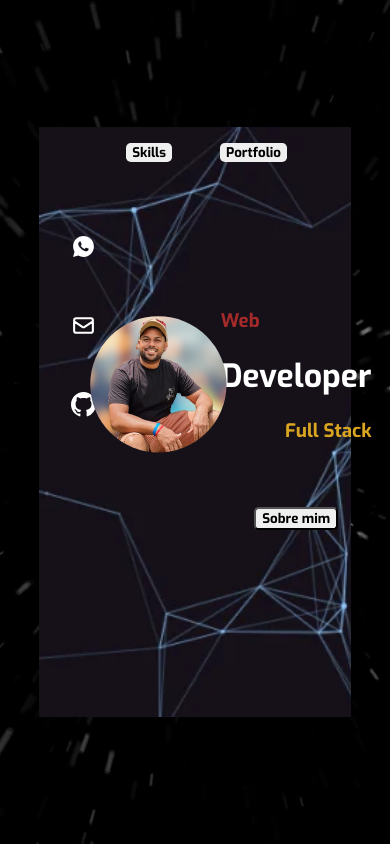
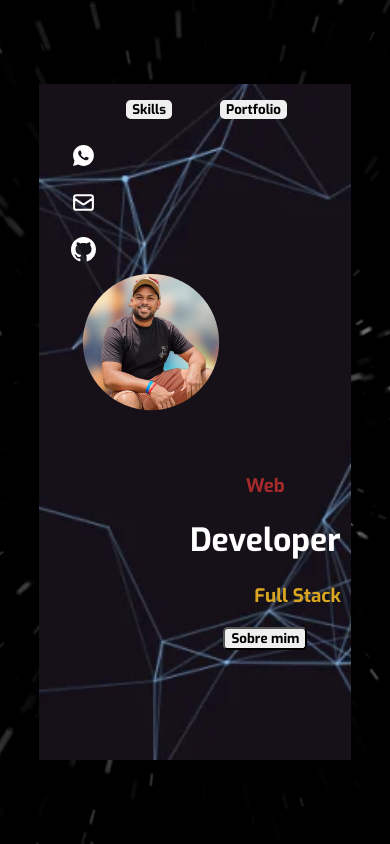
Before and after one commit to MateusSantiagoDev/meu-portfolio, a React (Create React App) app: page / in a window 390 px wide. Built offline with nearby package versions, Linux system fonts and the light colour scheme; the HTML template or start-up script is replaced by a standard one.

Commit message:
feat: implemented responsiveness

```diff
--- a/src/views/Home/Home.css
+++ b/src/views/Home/Home.css
@@ -9,7 +9,7 @@
 .body {
   width: 80%;
   height: 70%;
-    background-image: url('../../assets/images/background2.webp');
+  background-image: url("../../assets/images/background2.webp");
   background-repeat: no-repeat;
   background-position: center;
   background-size: cover;
@@ -24,10 +24,10 @@
 .list button {
   margin-right: 3rem;
   color: black;
-    font-family: 'Exo';
+  font-family: "Exo";
   font-weight: 700;
   border: none;
-    border-radius: .3rem;
+  border-radius: 0.3rem;
 }
 
 .list button:hover {
@@ -75,7 +75,7 @@
 
 .div_data {
   margin: 7rem 2rem 0 0;
-    font-family: 'Exo';
+  font-family: "Exo";
   cursor: context-menu;
 }
 
@@ -100,8 +100,8 @@
 }
 
 .button {
-    border-radius: .3rem;
-    font-family: 'Exo';
+  border-radius: 0.3rem;
+  font-family: "Exo";
   font-weight: 700;
 }
 
@@ -110,3 +110,251 @@
   color: #fff;
   cursor: pointer;
 }
+
+@media (max-width: 375px) {
+  .div_ctt {
+    display: flex;
+    position: fixed;
+  }
+
+  .div_ctt li {
+    padding: 0.5rem;
+    margin-left: 25%;
+  }
+
+  .h3_1 {
+    text-align: center;
+    margin-top: 100%;
+  }
+
+  .div_img {
+    margin-left: 8%;
+  }
+
+  .div_button {
+    margin-top: 0;
+    margin-right: 20%;
+  }
+}
+
+@media (max-width: 667px) {
+  .div_ctt li {
+    margin-top: 0;
+    padding: 0 0 0.5rem 0;
+  }
+
+  .div_data {
+    padding: 0;
+    margin-top: 0;
+  }
+
+  .div_button {
+    margin-top: 0;
+  }
+}
+
+@media (max-width: 414px) {
+  .div_img-data {
+    position: absolute;
+    width: 60%;
+  }
+  .h3_1 {
+    text-align: center;
+    margin-top: 40vh;
+  }
+  .div_img {
+    height: 70%;
+    margin-left: 1rem;
+  }
+}
+
+@media (max-width: 896px) {
+  .div_ctt li {
+    padding: 0.5rem 0;
+  }
+
+  .div_data {
+    margin-top: 0;
+  }
+
+  .div_button {
+    margin-top: 0;
+  }
+}
+
+@media (max-width: 390px) {
+  .div_img-data {
+    width: 50%;
+  }
+}
+
+@media (max-width: 820px) {
+  .div_ctt {
+    margin-top: 20%;
+  }
+
+  .div_ctt li {
+    padding: 3rem 0;
+  }
+
+  .div_data {
+    margin-top: 70%;
+  }
+
+  .list {
+    margin-top: 10%;
+  }
+}
+
+@media (max-width: 768px) {
+  .div_data {
+    margin-top: 60%;
+  }
+}
+
+@media (max-width: 912px) {
+  .div_data {
+    margin-top: 70%;
+  }
+
+  .div_ctt {
+    margin-top: 20%;
+  }
+
+  .div_ctt li {
+    padding: 4rem 0;
+  }
+
+  .list {
+    margin-top: 10%;
+  }
+}
+
+@media (max-width: 375px) {
+  .list {
+    margin-top: 0;
+  }
+  .div_ctt {
+    width: 10%;
+    margin-top: 1rem;
+    padding: 0 3rem;
+  }
+
+  .div_ctt li {
+    padding: 0 0.5rem;
+  }
+
+  .div_img-data {
+    width: 40%;
+    height: 60%;
+  }
+
+  .div_img {
+    margin-left: 30%;
+  }
+
+  .div_data {
+    margin-top: 0;
+    padding: 0;
+  }
+
+  .div_button {
+    margin-top: 0;
+  }
+
+  .body {
+    height: 80%;
+  }
+}
+
+@media (max-width: 667px) {
+  .list {
+    margin-top: 0;
+  }
+
+  .div_ctt {
+    margin-top: 0;
+  }
+
+  .div_ctt li {
+    padding: 0.5rem 0;
+  }
+
+  .div_data {
+    margin-top: 0;
+  }
+}
+
+@media (max-width: 414px) {
+  .body {
+    height: 80%;
+  }
+}
+
+@media (max-width: 736px) {
+  .list {
+    margin-top: 0;
+  }
+
+  .div_ctt {
+    margin-top: 0;
+  }
+
+  .div_ctt li {
+    padding: 0.5rem 0;
+  }
+
+  .div_data {
+    margin-top: 0;
+  }
+}
+
+@media (max-width: 812px) {
+  .list {
+    margin-top: 0;
+  }
+
+  .div_ctt {
+    margin-top: 0;
+  }
+
+  .div_ctt li {
+    padding: 0.5rem 0;
+  }
+
+  .div_data {
+    margin-top: 0;
+  }
+}
+
+@media (max-width: 896px) {
+  .list {
+    margin-top: 0;
+  }
+
+  .div_ctt {
+    margin-top: 0;
+  }
+
+  .div_ctt li {
+    padding: 0.5rem 0;
+  }
+
+  .div_data {
+    margin-top: 0;
+  }
+}
+
+@media (max-width: 915px) {
+  .div_ctt {
+    margin-top: 0;
+  }
+
+  .div_data {
+    margin-top: 0;
+  }
+
+  .div_button {
+    margin-top: 0;
+  }
+}
--- a/src/views/Portfolio/Portfolio.css
+++ b/src/views/Portfolio/Portfolio.css
@@ -82,7 +82,7 @@
     }
 
     .button_portfolio {
-        margin-top: 0;
+        margin-top: .5rem;
     }
 
     .h1_portfolio h1 {
@@ -97,7 +97,7 @@
 
 @media (max-width: 414px) {
     .button_portfolio {
-        margin-right: 8%;
+        margin-left: 60%;
     }
 }
 
@@ -135,8 +135,47 @@
         padding: 0 .5rem;
     }
 
+    .div_span h3 {
+        margin-top: 0;
+    }
+
     .h1_portfolio h1 {
         margin-top: 0;
         padding: 0;
     }
 }
+
+@media (max-width: 844px) {
+    .div_span {
+        padding: 0;
+    }
+}
+
+@media (max-width: 851px) {
+    .div_span {
+        padding: 0;
+    }
+}
+
+@media (max-width: 740px) {
+    .div_span h3 {
+        margin-top: 0;
+    }
+}
+
+@media (max-width: 540px) {
+    .h1_portfolio h1 {
+        margin-top: 4rem;
+    }
+
+    .button_portfolio {
+        margin-top: .5rem;
+        margin-right: .5rem;
+    }
+}
+
+@media (max-width: 375px) {
+    .button_portfolio {
+        margin-right: 10%;
+    }
+}
--- a/src/views/Skills/Skill.css
+++ b/src/views/Skills/Skill.css
@@ -157,3 +157,47 @@
         margin-top: 2rem;
     }
 }
+
+@media (max-width: 915px) {
+    .hard_h1 {
+        margin-top: 0;
+    }
+
+    .soft_h1 {
+        margin-top: 0;
+        margin-left: 10%;
+    }
+
+    .ul {
+        margin-top: 0;
+    }
+
+    .voltar {
+        margin-left: 30%;
+    }
+}
+
+@media (max-width: 412px) {
+    .voltar {
+        margin-left: 25%;
+    }
+}
+
+@media (max-width: 1024px) {
+    .voltar {
+        margin-left: 30%;
+    }
+}
+
+@media (max-width: 540px) {
+    .hard_h1 {
+        margin-top: 4rem;
+    }
+
+    .soft_h1 {
+        margin-top: 4rem;
+    }
+    .voltar {
+        margin-left: 25%;
+    }
+}
--- a/src/views/sobre-mim/SobreMim.css
+++ b/src/views/sobre-mim/SobreMim.css
@@ -102,3 +102,39 @@
         display: none;
     }
 }
+
+@media (max-width: 736px) {
+    .div_perfil {
+        margin-top: 0;
+    }
+}
+
+@media (max-width: 667px) {
+    .sobre-mim {
+        display: none;
+    }
+}
+
+@media (max-width: 844px) {
+    .div_perfil {
+        padding: 0;
+    }
+}
+
+@media (max-width: 851px) {
+    .div_perfil {
+        padding: 0;
+    }
+}
+
+@media (max-width: 740px) {
+    .div_perfil {
+        margin-top: 0;
+    }
+}
+
+@media (max-width: 812px) {
+    .div_perfil {
+        margin-top: 0;
+    }
+}
```
Lines whose indentation alone changed are shown as unchanged.
